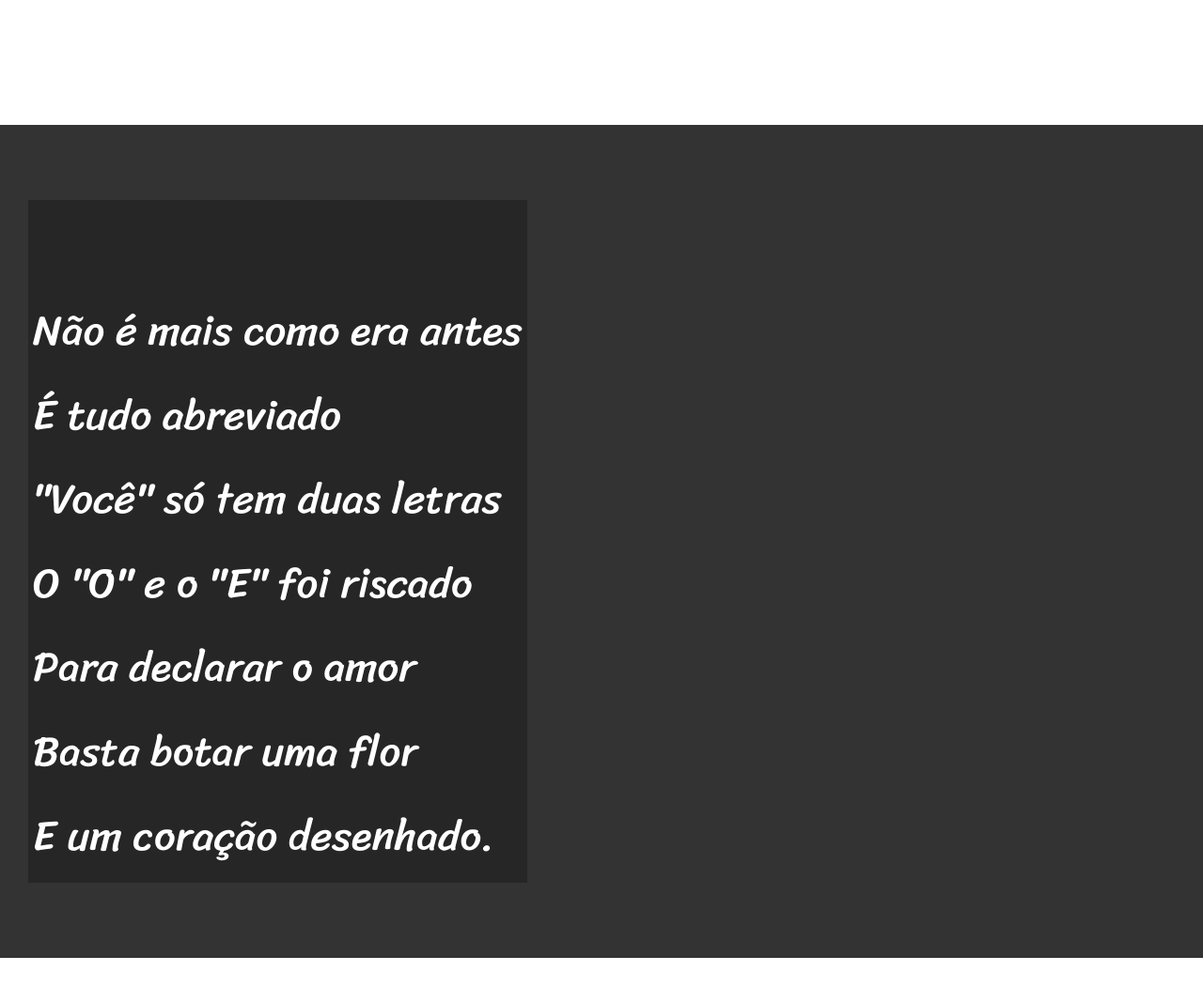
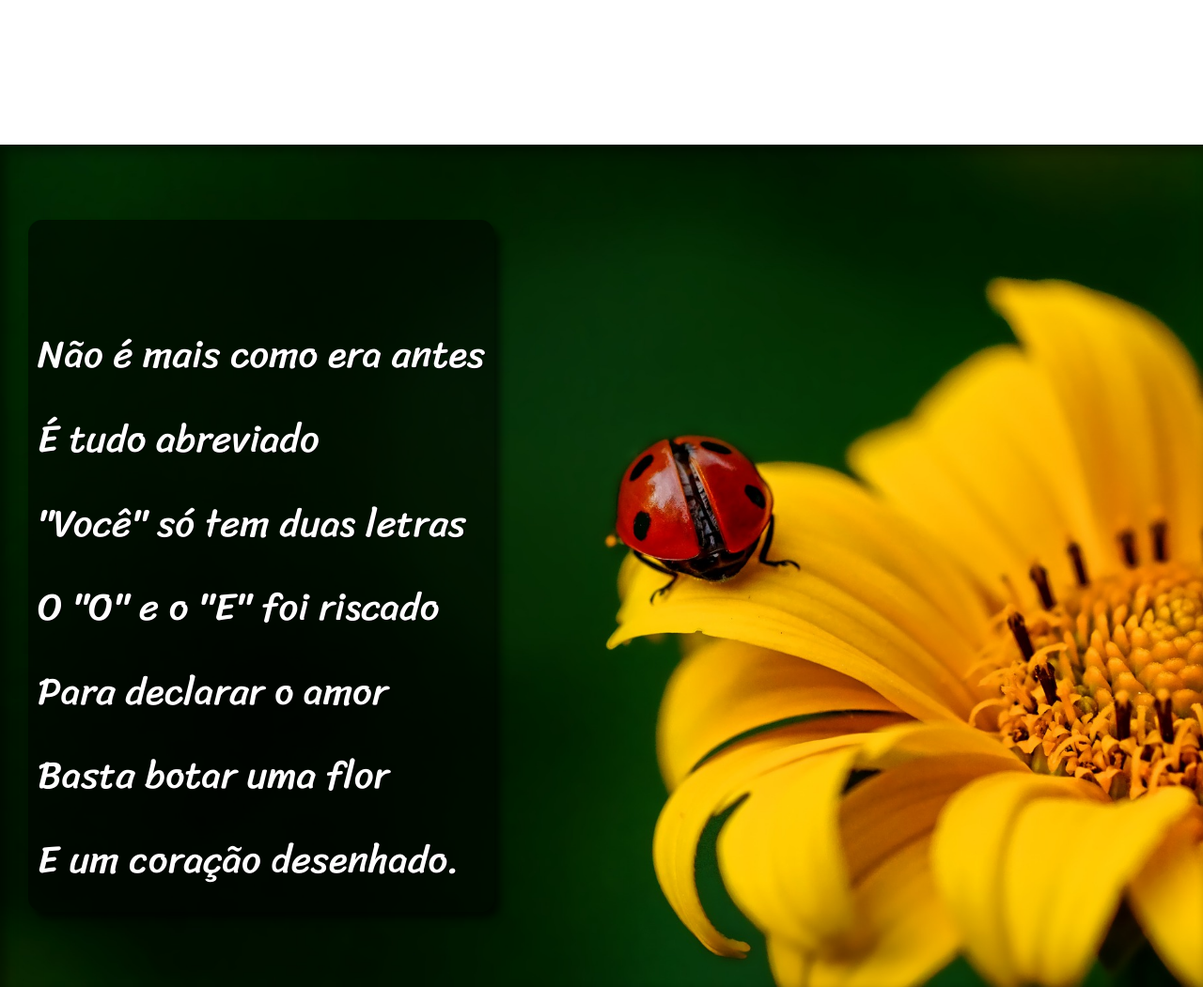
Before and after one commit to NathanDEV041/html-css, a plain HTML site: page Estudos/html-css/desafios/005/index.html in a window 1280 px wide. Shown: the part 1040-2091 px from the top of the page at 94% size. Drawn offline with Linux system fonts and the light colour scheme.

Commit message:
finalizando cordel

```diff
--- a/Estudos/html-css/desafios/005/estilo/style.css
+++ b/Estudos/html-css/desafios/005/estilo/style.css
@@ -15,7 +15,7 @@
 pre{
     white-space: pre-line;
     font-family: var(--fonte3);
-    font-size: 3.5vw;
+    font-size: 3.2vw;
 }
 
 * {
@@ -67,6 +67,11 @@ section {
 
 }
 
+section > pre > p{
+    padding-bottom: 0.5em;
+}
+
+
 section.normal {
     background-color: white;
     color: black;
@@ -75,12 +80,28 @@ section.normal {
 section.imagem {
     background-color: rgb(51, 51, 51);
     color: white;
+    box-shadow: inset 6px 6px 13px 0px rgba(0, 0, 0, 0.473);
+    background-size: cover;
+    background-attachment: fixed;
 }
 
 section.imagem > pre > p{
     display: inline-block;
-    padding: 5px;
-    background-color: rgba(0, 0, 0, 0.253);
+    padding: 10px;
+    background-color: rgba(0, 0, 0, 0.514);
+    text-shadow: 1px 1px 0px black ;
+    border-radius: 15px;
+    box-shadow: 6px 7px 8px rgba(0, 0, 0, 0.651);
+}
+
+section#img01{
+    background-image: url(../imagens/background001.jpg);
+    background-position: right center;
+}
+
+section#img02{
+    background-image: url(../imagens/background002.jpg);
+
 }
 
 
--- a/Estudos/html-css/desafios/005/index.html
+++ b/Estudos/html-css/desafios/005/index.html
@@ -37,7 +37,7 @@
 
 
 
-    <section class="imagem">
+    <section class="imagem" id="img01">
         <pre>
             <p>
                 Não é mais como era antes
@@ -79,7 +79,7 @@
 
 
 
-    <section class="imagem">
+    <section class="imagem" id="img02">
         <pre>
             <p>
                 Tenho saudade das cartas
```
